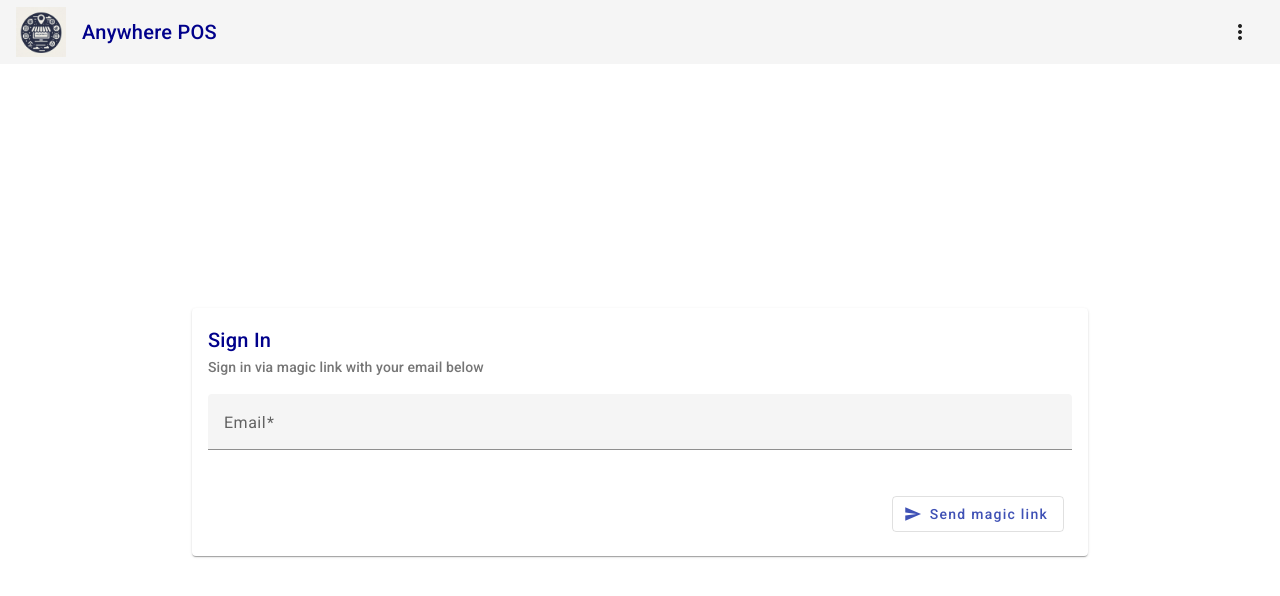
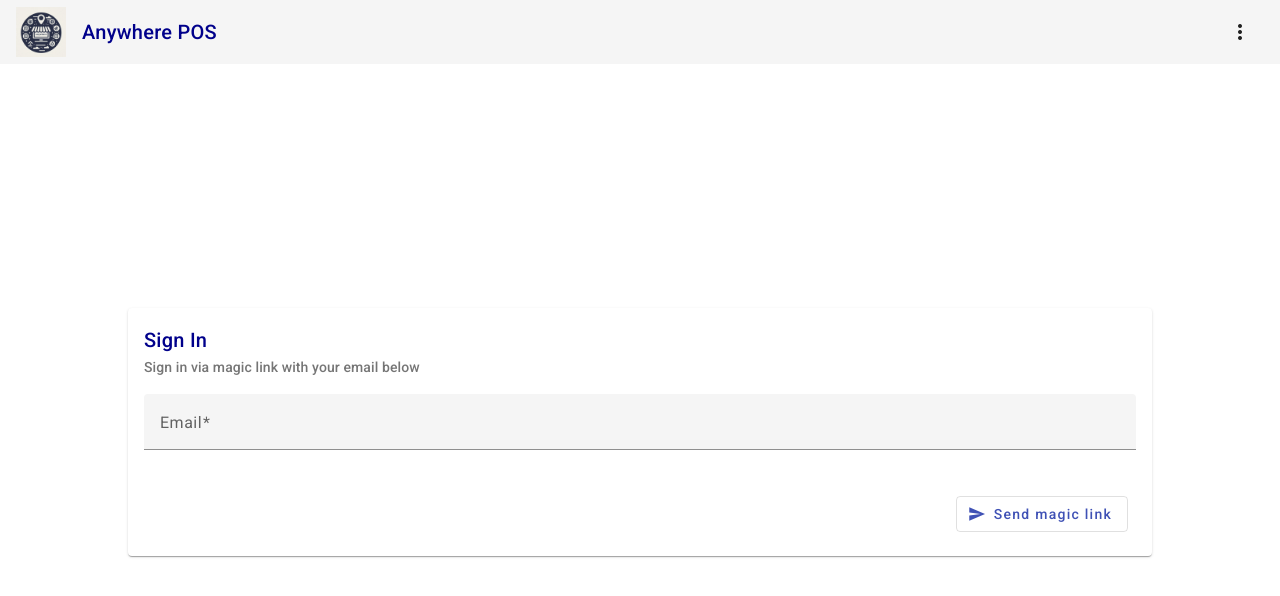
Before and after one commit to FenixAlive/anywhere-pos-angular, an Angular app: page /auth in a window 1280 px wide. Shown: the top 596 px of the page. Built offline with nearby package versions, Linux system fonts and the light colour scheme; no server answers; the database is empty.

Commit message:
fix form issues articles

```diff
--- a/src/app/components/articles/articles.component.html
+++ b/src/app/components/articles/articles.component.html
@@ -5,9 +5,9 @@
                 style="color: darkblue; display: flex; align-items: center; gap: 1rem;"><mat-icon>post_add</mat-icon>
                 Add Article</mat-card-title>
         </mat-card-header>
-        <form [formGroup]="articlesForm" (ngSubmit)="onSubmit()" class="form-widget">
 
         <mat-card-content class="content">
+            <form [formGroup]="articlesForm" class="form-widget">
                 <div class="bet-parent">
                     <mat-form-field style="flex-grow: 3;">
                         <mat-label>Name</mat-label>
@@ -95,13 +95,13 @@
                     </mat-form-field>
                 </div>
 
+            </form>
         </mat-card-content>
         <mat-card-actions align="end">
-                <button mat-stroked-button color="primary" type="submit" class="button block" [disabled]="loading"
-                    style="margin: 1rem;">
+            <button mat-stroked-button color="primary" type="submit" class="button block"
+                [disabled]="loading || !articlesForm.valid" style="margin: 1rem;" (click)="onSubmit()">
                 <mat-icon>send</mat-icon> {{ loading ? 'Loading' : 'Send' }}
             </button>
         </mat-card-actions>
-        </form>
     </mat-card>
 </div>
--- a/src/app/components/articles/articles.component.ts
+++ b/src/app/components/articles/articles.component.ts
@@ -27,9 +27,9 @@ export class ArticlesComponent {
   createArticleForm() {
     this.articlesForm = this.formBuilder.group({
       name: [null, [Validators.required]],
-      identifier_code: [null],
+      identifier_code: [null, [Validators.required]],
       description: [null],
-      price_1: [0, [Validators.required]],
+      price_1: [null, [Validators.required]],
       price_2: [0],
       price_3: [0],
       discount_amount: [0],
--- a/src/styles.scss
+++ b/src/styles.scss
@@ -15,8 +15,8 @@ body {
 
 .card {
     min-width: 300px;
-    max-width: 900px;
-    width: 70vw;
+    max-width: 1100px;
+    width: 80vw;
     margin: 1rem;
     min-height: 100px;
     overflow: auto;
```
Lines whose indentation alone changed are shown as unchanged.
